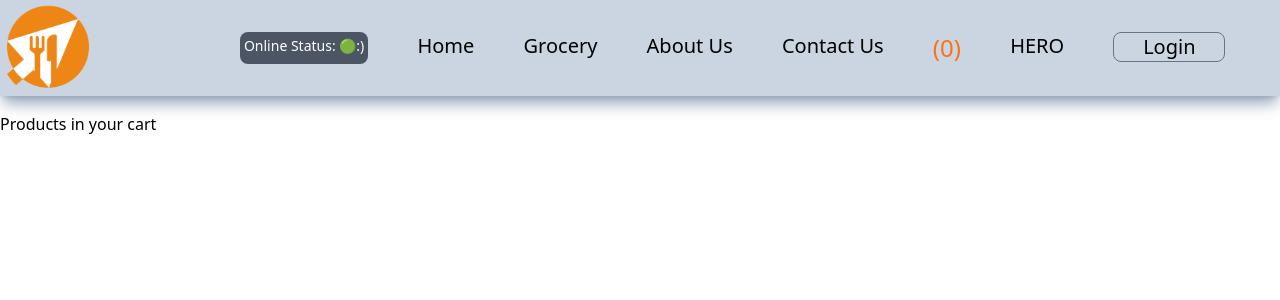
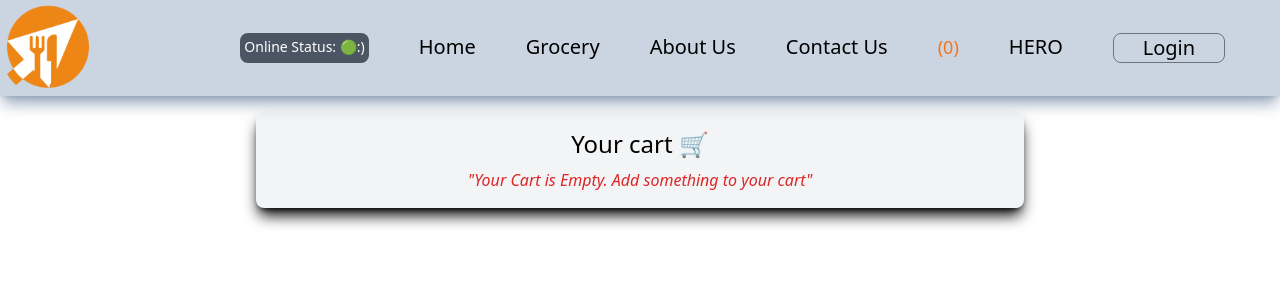
Before and after one commit to bhupendra-chouhan/NamasteReact, a React app: page /my-cart in a window 1280 px wide. Shown: the top 300 px of the page. Built offline with nearby package versions, Linux system fonts and the light colour scheme.

Commit message:
Cart component is done. Cart component is also subscribed to the store and 'Clear-Cart' button is also working now

```diff
--- a/src/components/Cart.js
+++ b/src/components/Cart.js
@@ -1,13 +1,52 @@
 import React from 'react'
-import { useSelector } from'react-redux'
+import { useSelector, useDispatch } from 'react-redux'
+import RestaurantCategoryItemCard from './RestaurantCategoryItemCard'
+import { clearCart } from '../utils/store/slices/cartSlice'
 
 const Cart = () => {
+  const cartItems = useSelector((store) => store.cart.cartItems)
+  console.log(cartItems)
+
+  const dispatch = useDispatch()
+
+  const handleClearCart = () => {
+    dispatch(clearCart())
+  }
 
   return (
-    <div>
-      <h1>Products in your cart</h1>
+    <div className="flex flex-col items-center mx-auto my-4 w-[90%] xl:w-[60%] p-4 bg-gray-100 rounded-lg shadow-lg shadow-black">
+      <h1 className="text-2xl mb-2">Your cart 🛒</h1>
+
+      {cartItems.length === 0 ? (
+        <div className="text-red-600 italic">
+          "Your Cart is Empty. Add something to your cart"
+        </div>
+      ) : (
+        <div className='flex flex-col items-center'>
+          <button
+            onClick={() => handleClearCart()}
+            className="m-2 p-3 rounded-lg text-lg font-bold leading-3 text-white bg-red-500"
+          >
+            Clear Cart
+          </button>
+          <div>
+            {cartItems.map((item) => (
+              <RestaurantCategoryItemCard
+                key={item.card.info.id}
+                itemdata={item}
+              />
+            ))}
+          </div>
+          <button
+            onClick={() => handleClearCart()}
+            className="m-2 p-3 rounded-lg text-lg font-bold leading-3 text-white bg-red-500"
+          >
+            Clear Cart
+          </button>
+        </div>
+      )}
     </div>
-  )
+  );
 }
 
 export default Cart
--- a/src/components/Header.js
+++ b/src/components/Header.js
@@ -63,9 +63,13 @@ const Header = () => {
             key={5}
             className="cursor-pointer text-orange-500 hover:text-violet-500 text-3xl "
           >
-            <Link to="/my-cart" className="flex items-end">
-              <ion-icon name="cart-outline"></ion-icon>
-              <span className="text-2xl">({cartItemsCount})</span>
+            <Link to="/my-cart" className="flex">
+              {cartItemsCount === 0 ? (
+                <ion-icon name="cart-outline"></ion-icon>
+              ) : (
+                <ion-icon name="cart"></ion-icon>
+              )}
+              <span className="text-lg">({cartItemsCount})</span>
             </Link>
           </li>
           <li key={6} className="cursor-pointer hover:text-blue-500">
```
